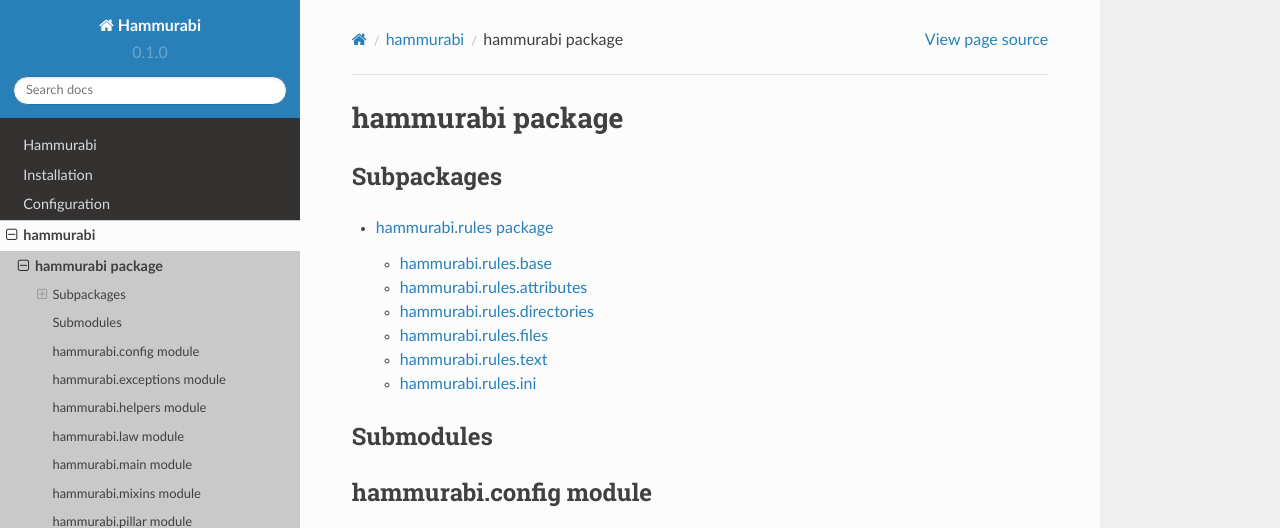
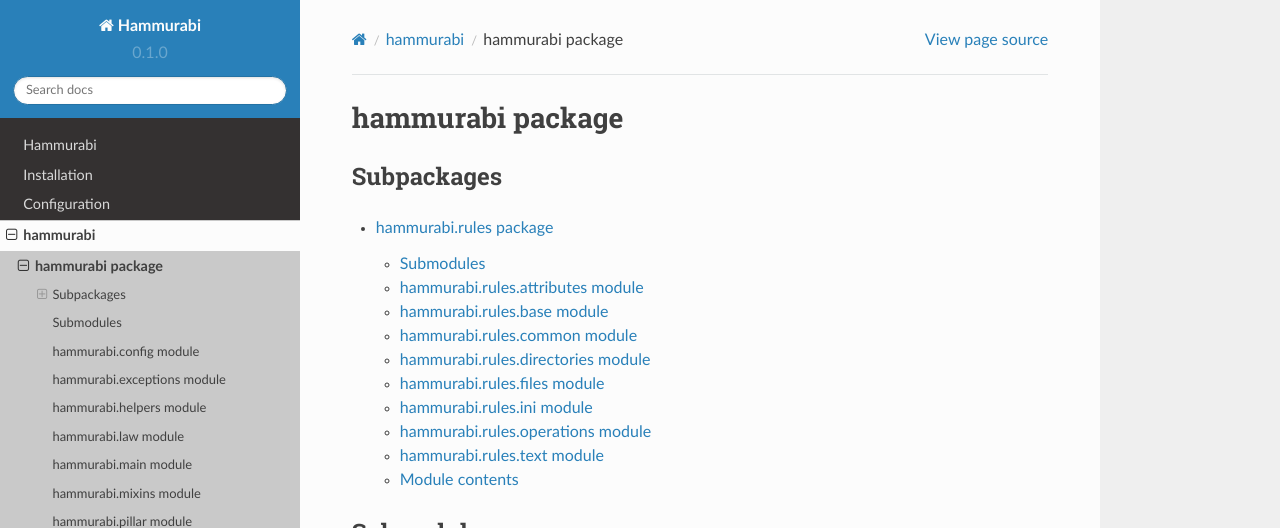
Before and after one commit to gabor-boros/hammurabi, a Sphinx documentation site: the page built from docs/hammurabi.rst, in a window 1280 px wide and 900 px high, cut to the strip 0-528 px from the top of the window. Built offline with Sphinx 7.4.7 and the Read the Docs theme 2.0.0, drawn with Linux system fonts in a browser that asks for light colours.

Commit message:
Update documentations and requirements

```diff
--- a/docs/hammurabi.rules.rst
+++ b/docs/hammurabi.rules.rst
@@ -1,50 +1,78 @@
 hammurabi.rules package
 =======================
 
-hammurabi.rules.base
---------------------
+Submodules
+----------
+
+hammurabi.rules.attributes module
+---------------------------------
+
+.. automodule:: hammurabi.rules.attributes
+   :members:
+   :undoc-members:
+   :show-inheritance:
+
+hammurabi.rules.base module
+---------------------------
 
 .. automodule:: hammurabi.rules.base
    :members:
    :undoc-members:
    :show-inheritance:
 
-hammurabi.rules.attributes
---------------------------
+hammurabi.rules.common module
+-----------------------------
 
-.. automodule:: hammurabi.rules.attributes
+.. automodule:: hammurabi.rules.common
    :members:
    :undoc-members:
    :show-inheritance:
 
-hammurabi.rules.directories
-----------------------------
+hammurabi.rules.directories module
+----------------------------------
 
 .. automodule:: hammurabi.rules.directories
    :members:
    :undoc-members:
    :show-inheritance:
 
-hammurabi.rules.files
----------------------
+hammurabi.rules.files module
+----------------------------
 
 .. automodule:: hammurabi.rules.files
    :members:
    :undoc-members:
    :show-inheritance:
 
-hammurabi.rules.text
----------------------
+hammurabi.rules.ini module
+--------------------------
+
+.. automodule:: hammurabi.rules.ini
+   :members:
+   :undoc-members:
+   :show-inheritance:
+
+hammurabi.rules.operations module
+---------------------------------
+
+.. automodule:: hammurabi.rules.operations
+   :members:
+   :undoc-members:
+   :show-inheritance:
+
+hammurabi.rules.text module
+---------------------------
 
 .. automodule:: hammurabi.rules.text
    :members:
    :undoc-members:
    :show-inheritance:
 
-hammurabi.rules.ini
----------------------
 
-.. automodule:: hammurabi.rules.ini
+Module contents
+---------------
+
+.. automodule:: hammurabi.rules
    :members:
    :undoc-members:
    :show-inheritance:
```
Also changed, not shown: docs/requirements.txt (+25 -24 lines).
